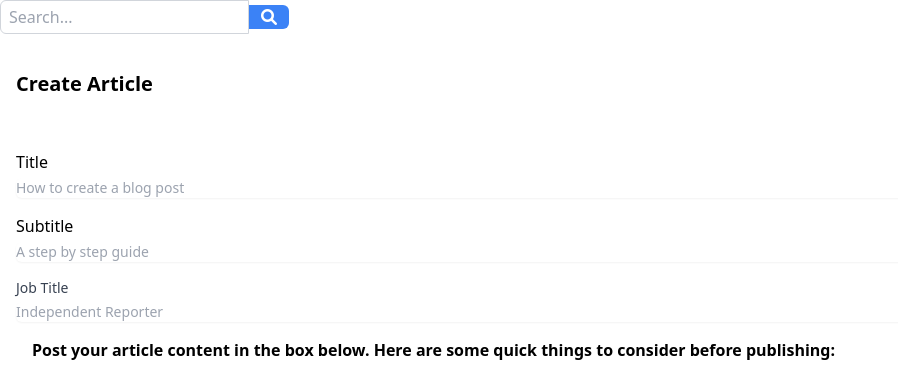
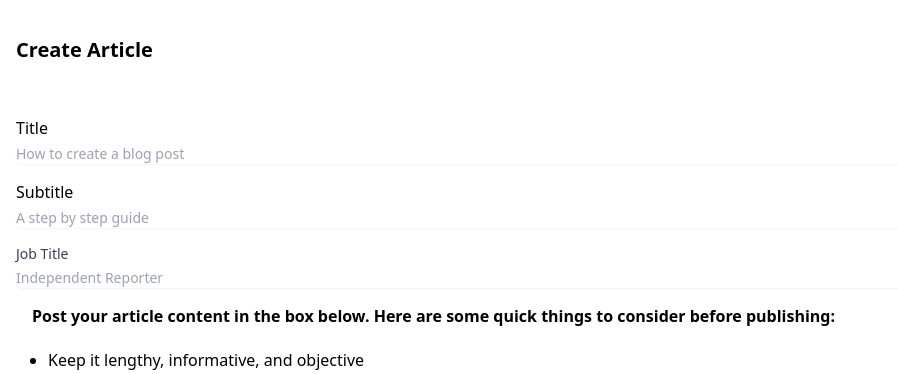
Before and after one commit to rmaculan/medianai-compose, a Django app: page /blog/create_blog_post/ in a window 1280 px wide. Shown: the part 120-494 px from the top of the page, without its empty margins (0-898 px from the left). Run offline with Django 5.2, Linux system fonts and the light colour scheme; the visitor is signed in with stand-in values (Sample User, id 1); data that the repository does not hold is empty; parts of the project's set-up code (start-up, migrations or seed data) failed here and were passed over; some libraries are stand-ins or nearby versions.

Commit message:
removed blog search bar for now

```diff
--- a/templates/blog/navbar.html
+++ b/templates/blog/navbar.html
@@ -452,7 +452,7 @@
             </div>
         </nav>
     </div>
-    <form action="{% url 'search:search_view' %}" method="get" class="flex items-center">
+    <!-- <form action="{% url 'search:search_view' %}" method="get" class="flex items-center">
         <input
             type="text"
             name="q"
@@ -462,7 +462,7 @@
         <button type="submit" class="bg-blue-500 hover:bg-blue-700 text-white px-3 py-1 rounded-r-md">
             <i class="fas fa-search"></i>
         </button>
-    </form>
+    </form> -->
 </section>
 
 <script>
```
